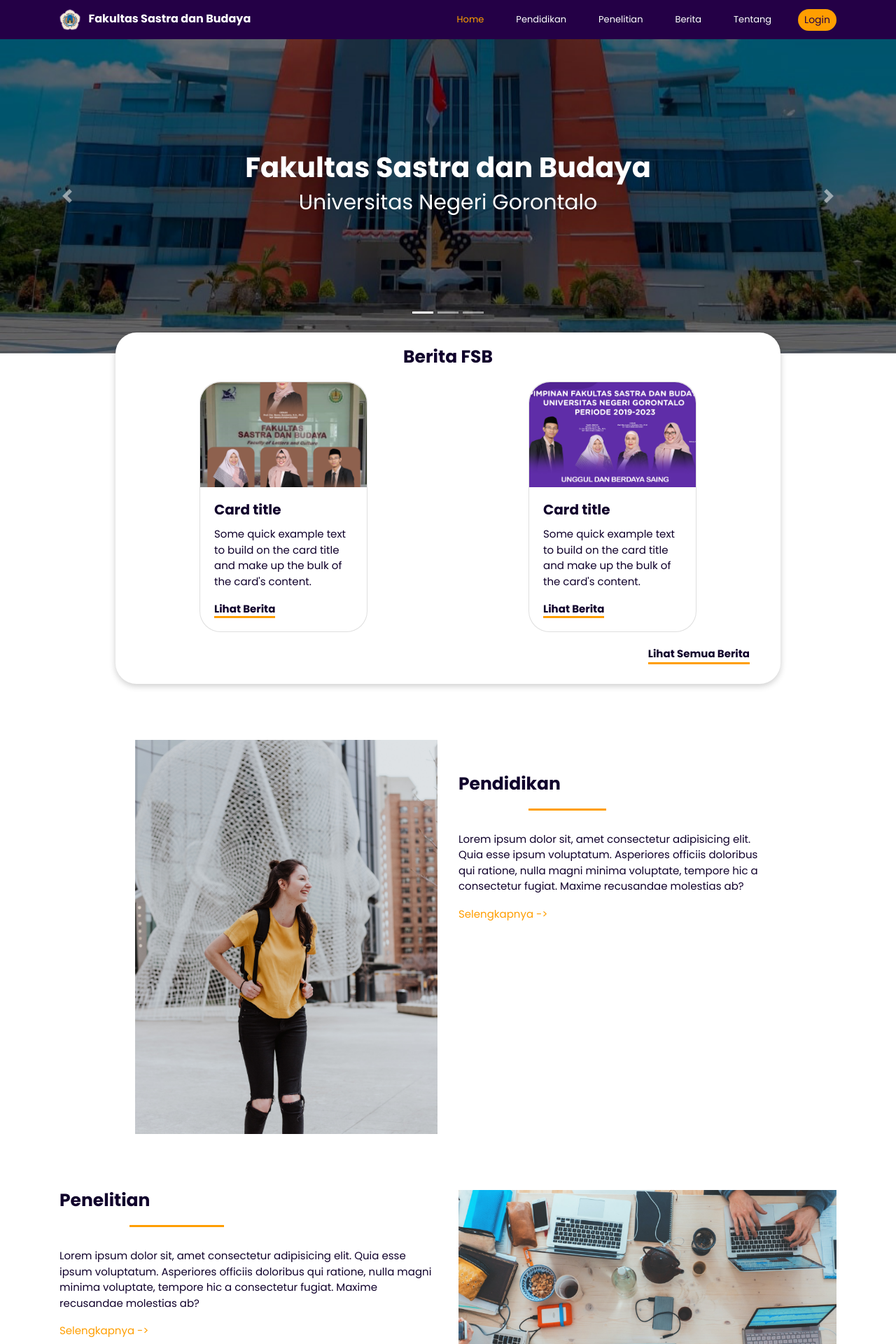
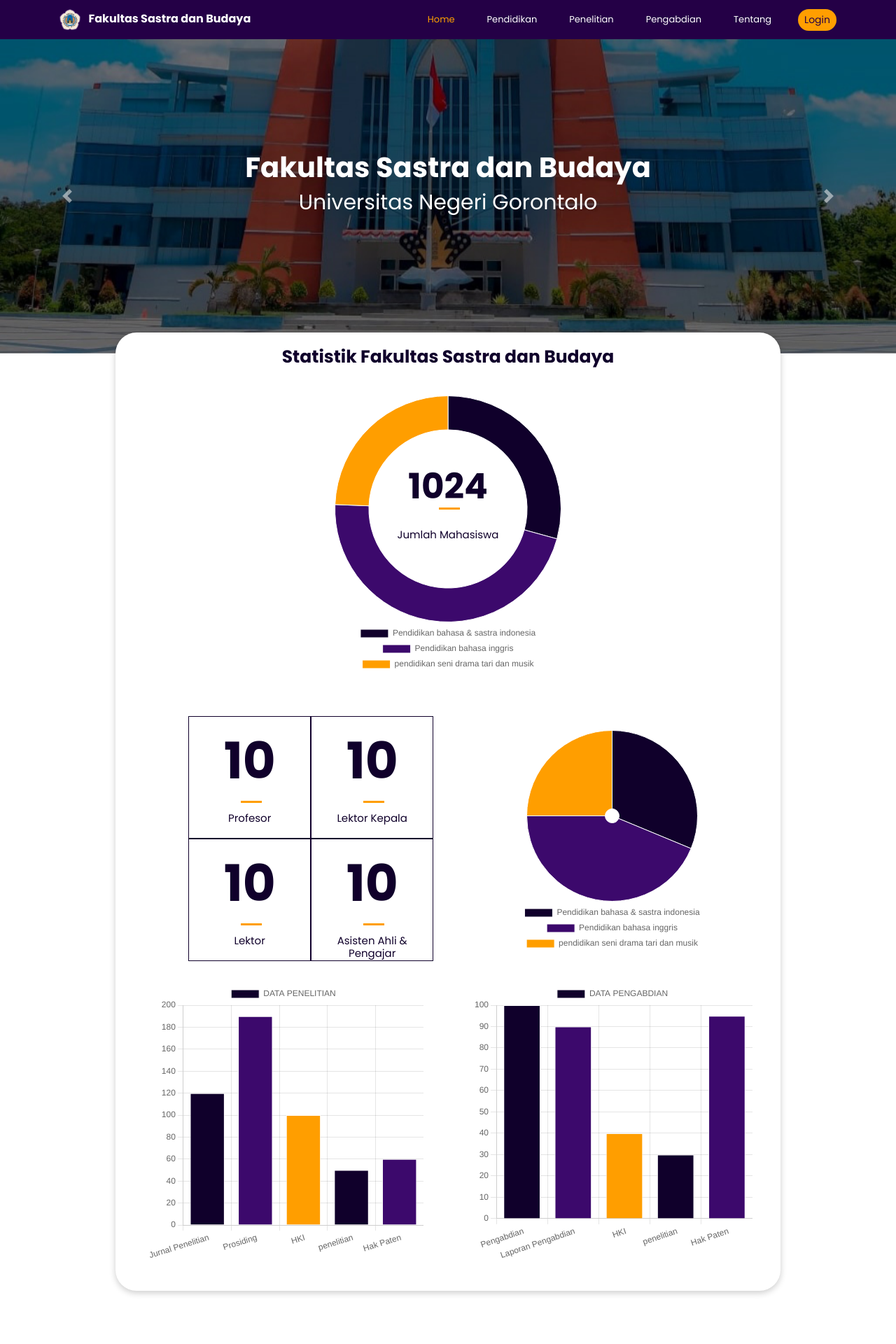
Before and after one commit to SyahrulPrayogaa/fsb-ung, a PHP site: page / in a window 1280 px wide. Shown: the top 1920 px of the page at 70% size. Run offline with PHP 8.4, Linux system fonts and the light colour scheme; some libraries are stand-ins or nearby versions.

Commit message:
change berita section to statistic with chart at home page

```diff
--- a/index.html
+++ b/index.html
@@ -34,7 +34,7 @@
             <a id="home" class="nav-link active" href="#">Home</a>
             <a id="pendidikan" class="nav-link" href="#">Pendidikan</a>
             <a id="penelitian" class="nav-link" href="#">Penelitian</a>
-            <a id="berita" class="nav-link" href="#">Berita</a>
+            <a id="pengabdian" class="nav-link" href="#">Pengabdian</a>
             <a id="tentang" class="nav-link" href="#">Tentang</a>
           </div>
           <a class="btn btn-sm btn-login" href="#">Login</a>
--- a/public/js/script.js
+++ b/public/js/script.js
@@ -19,7 +19,7 @@
       $('.nav-link').removeClass('active');
       $(this).addClass('active');
       $('#main-content').load('../public/page/penelitian.html');
-    }else if(menu == 'berita'){
+    }else if(menu == 'pengabdian'){
       $('.nav-link').removeClass('active');
       $(this).addClass('active');
       $('#main-content').load('../public/page/berita.html');
--- a/public/page/home.html
+++ b/public/page/home.html
@@ -1,11 +1,11 @@
 
     <!-- Carousel Jumbotron -->
     <div id="carouselIndicators" class="carousel slide" data-ride="carousel">
-      <ol class="carousel-indicators">
+      <!-- <ol class="carousel-indicators">
         <li data-target="#carouselIndicators" data-slide-to="0" class="active"></li>
         <li data-target="#carouselIndicators" data-slide-to="1"></li>
         <li data-target="#carouselIndicators" data-slide-to="2"></li>
-      </ol>
+      </ol> -->
       <div class="carousel-inner">
         <div class="carousel-item active">
           <img src="/assets/img/jumbotron-ung.jpeg" class="d-block w-100" alt="...">
@@ -32,52 +32,213 @@
     </div>
     <!-- End of Carousel Jumbotron -->
 
-    <!-- Berita -->
+    <!-- Statistik -->
     <div class="container mb-5">
       <div class="row justify-content-center">
-        <div class="col-10 berita">
-          <h3 class="title-content">Berita FSB</h3>
-          <div class="row">
-            <div class="col-md d-flex justify-content-center">
-              <div class="card" style="width: 15rem;">
-                <img src="/assets/img/pimpinan.png" class="card-img-top" alt="...">
-                <div class="card-body">
-                  <h5 class="card-title">Card title</h5>
-                  <p class="card-text">Some quick example text to build on the card title and make up the bulk of the card's content.</p>
-                  <a href="#" class="card-btn">Lihat Berita</a>
+        <div class="col-10 statistik">
+
+          <h3 class="title-content">Statistik Fakultas Sastra dan Budaya</h3>
+
+          <div class="row d-flex justify-content-center">
+            <div class="col-xl-6 col-lg-8 col-md-10 col-sm-12 ">
+              <div class="chart-box">
+                <canvas id="mahasiswaChart1" width="400"></canvas>
+                <div class="chart-info">
+                  <h2 class="num-title">1024</h2>
+                  <h4 class="text-content text-center">Jumlah Mahasiswa</h4>
                 </div>
               </div>
             </div>
-            <div class="col-md d-flex justify-content-center">
-              <div class="card" style="width: 15rem;">
-                <img src="/assets/img/1256.png" class="card-img-top" alt="...">
-                <div class="card-body">
-                  <h5 class="card-title">Card title</h5>
-                  <p class="card-text">Some quick example text to build on the card title and make up the bulk of the card's content.</p>
-                  <a href="#" class="card-btn">Lihat Berita</a>
+          </div>
+
+          <div class="row d-flex justify-content-center">
+            <!-- Jumlah Tenaga Pendidik -->
+            <div class="col-xl-6 col-lg-6">
+              <div class="row d-flex justify-content-center">
+                <div class="col-xs-6 tendik-col">
+                  <h2 class="num-title">10</h2>
+                  <h4 class="text-content">Profesor</h4>
+                </div>
+                <div class="col-xs-6 tendik-col">
+                  <h2 class="num-title">10</h2>
+                  <h4 class="text-content">Lektor Kepala</h4>
+                </div>
+              </div>
+              <div class="row d-flex justify-content-center">
+                <div class="col-xs-6 tendik-col">
+                  <h2 class="num-title">10</h2>
+                  <h4 class="text-content">Lektor</h4>
+                </div>
+                <div class="col-xs-6 tendik-col">
+                  <h2 class="num-title">10</h2>
+                  <h4 class="text-content">Asisten Ahli & Pengajar</h4>
                 </div>
               </div>
             </div>
-            <!-- <div class="col-md d-flex justify-content-center">
-              <div class="card" style="width: 15rem;">
-                <img src="/assets/img/1256.png" class="card-img-top" alt="...">
-                <div class="card-body">
-                  <h5 class="card-title">Card title</h5>
-                  <p class="card-text">Some quick example text to build on the card title and make up the bulk of the card's content.</p>
-                  <a href="#" class="card-btn">Lihat Berita</a>
-                </div>
-              </div>
-            </div> -->
-          </div>
-          <div class="row">
-            <div class="col d-flex">
-              <a href="#" class="card-btn mr-4 ml-auto mb-2">Lihat Semua Berita</a>
+        <!-- end 0f Jumlah Tenaga Pendidik -->
+
+        <!-- Jumlah Dosen Tiap Jurusan -->
+          <div class="col-xl-5 col-lg-5">
+            <div class="chart-box">
+              <canvas id="dosenChart" width="150"></canvas>
             </div>
           </div>
+        <!-- Jumlah Dosen Tiap Jurusan -->
+
+          </div>
+
+          <div class="row d-flex justify-content-center">
+            <div class="col-lg-6 ">
+              <div class="chart-box">
+                <canvas id="penelitianChart" height="300"></canvas>
+              </div>
+            </div>
+
+            <div class="col-lg-6 ">
+              <div class="chart-box">
+                <canvas id="pengabdianChart" height="300"></canvas>
+              </div>
+            </div>
+          </div>
+
         </div>
       </div>
     </div>
-    <!-- End of Berita -->
+    <!-- End of Statistik -->
+
+    <!-- Chart Mahasiswa -->
+<script>
+  const ctx2 = document.getElementById('mahasiswaChart1').getContext('2d');
+  const myChart2 = new Chart(ctx2, {
+      type: 'doughnut',
+      data: {
+          labels: ['Pendidikan bahasa & sastra indonesia', 'Pendidikan bahasa inggris', 'pendidikan seni drama tari dan musik'],
+          datasets: [{
+              label: '# of Votes',
+              data: [120, 190, 100],
+              backgroundColor: [
+                  '#10002B','#3C096C','#FF9E00',
+              ],
+              borderColor: [
+                  'white'
+              ],
+              borderWidth: 1,
+              cutout:'70%'
+          }]
+      },
+      options: {
+          plugins: {
+              legend: {
+                  position: 'bottom',
+                  align: 'center',
+              }
+          },
+          layout:{
+          }
+      }
+  });
+  </script>
+  <!-- end of Chart Mahasiswa -->
+
+    <!-- Penelitian Chart -->
+<script>
+  const ctx3 = document.getElementById('penelitianChart').getContext('2d');
+  const myChart3 = new Chart(ctx3, {
+      type: 'bar',
+      data: {
+          labels: ['Jurnal Penelitian', 'Prosiding', 'HKI','penelitian', 'Hak Paten' ],
+          datasets: [{
+              label: 'DATA PENELITIAN',
+              data: [120, 190, 100, 50, 60],
+              backgroundColor: [
+                  '#10002B','#3C096C','#FF9E00',
+              ],
+              borderColor: [
+                  'white'
+              ],
+              borderWidth: 1,
+          }]
+      },
+      options: {
+          plugins: {
+              legend: {
+                  position: 'top',
+                  align: 'center',
+              }
+          },
+          layout:{
+          }
+      }
+  });
+  </script>
+  <!-- end of Penelitian Chart -->
+
+    <!-- Pengabdian Chart -->
+<script>
+  const ctx4 = document.getElementById('pengabdianChart').getContext('2d');
+  const myChart4 = new Chart(ctx4, {
+      type: 'bar',
+      data: {
+          labels: ['Pengabdian', 'Laporan Pengabdian', 'HKI','penelitian', 'Hak Paten' ],
+          datasets: [{
+              label: 'DATA PENGABDIAN',
+              data: [100, 90, 40, 30, 95],
+              backgroundColor: [
+                  '#10002B','#3C096C','#FF9E00',
+              ],
+              borderColor: [
+                  'white'
+              ],
+              borderWidth: 1,
+          }]
+      },
+      options: {
+          plugins: {
+              legend: {
+                  position: 'top',
+                  align: 'center',
+              }
+          },
+          layout:{
+          }
+      }
+  });
+  </script>
+  <!-- end of Pengabdian Chart -->
+
+    <!-- Pengabdian Chart -->
+<script>
+  const ctx5 = document.getElementById('dosenChart').getContext('2d');
+  const myChart5 = new Chart(ctx5, {
+      type: 'pie',
+      data: {
+          labels: ['Pendidikan bahasa & sastra indonesia', 'Pendidikan bahasa inggris', 'pendidikan seni drama tari dan musik'],
+          datasets: [{
+              label: 'DATA DOSEN',
+              data: [25, 35, 20],
+              backgroundColor: [
+                  '#10002B','#3C096C','#FF9E00',
+              ],
+              borderColor: [
+                  'white'
+              ],
+              borderWidth: 1,
+              cutout:'10'
+          }]
+      },
+      options: {
+          plugins: {
+              legend: {
+                  position: 'bottom',
+                  align: 'center',
+              }
+          },
+          layout:{
+          }
+      }
+  });
+  </script>
+  <!-- end of Pengabdian Chart -->
 
     <!-- Pendidikan -->
     <div class="pendidikan">
--- a/public/page/pendidikan.html
+++ b/public/page/pendidikan.html
@@ -156,7 +156,7 @@
 
         <div class="row mt-4">
           <div class="col-md d-flex justify-content-center">
-            <div class="chart-box mahasiswa-chart">
+            <div class="chart-box">
               <canvas id="mahasiswaChart" width="400"></canvas>
               <div class="chart-info">
                 <h2 class="num-title">1024</h2>
--- a/public/style/responsive.css
+++ b/public/style/responsive.css
@@ -9,6 +9,14 @@
   }
   .carousel-caption .display-6{
     font-size: 10px;
+  }
+
+  .chart-info{
+    margin-top: -270px;
+    margin-bottom: 200px;
+  }
+  .chart-info .text-content{
+    font-size: 12px;
   }
 }
 
--- a/public/style/style.css
+++ b/public/style/style.css
@@ -175,8 +175,8 @@
 
 /* End of Carousel */
 
-/* Berita */
-.berita{
+/* Statistik */
+.statistik{
   box-shadow: 0 3px 10px rgba(0, 0, 0, 0.2);
   border-radius: 30px;
   margin-top: -30px;
@@ -184,16 +184,11 @@
   padding: 20px;
 }
 
-.berita .title-content{
+.statistik .title-content{
   text-align: center;
 }
 
-.berita .card-img-top{
-  height: 150px;
-  object-fit: cover;
-}
-
-/* End of Berita */
+/* End of Statistik */
 
 /* pendidikan */
 .pendidikan{
```
